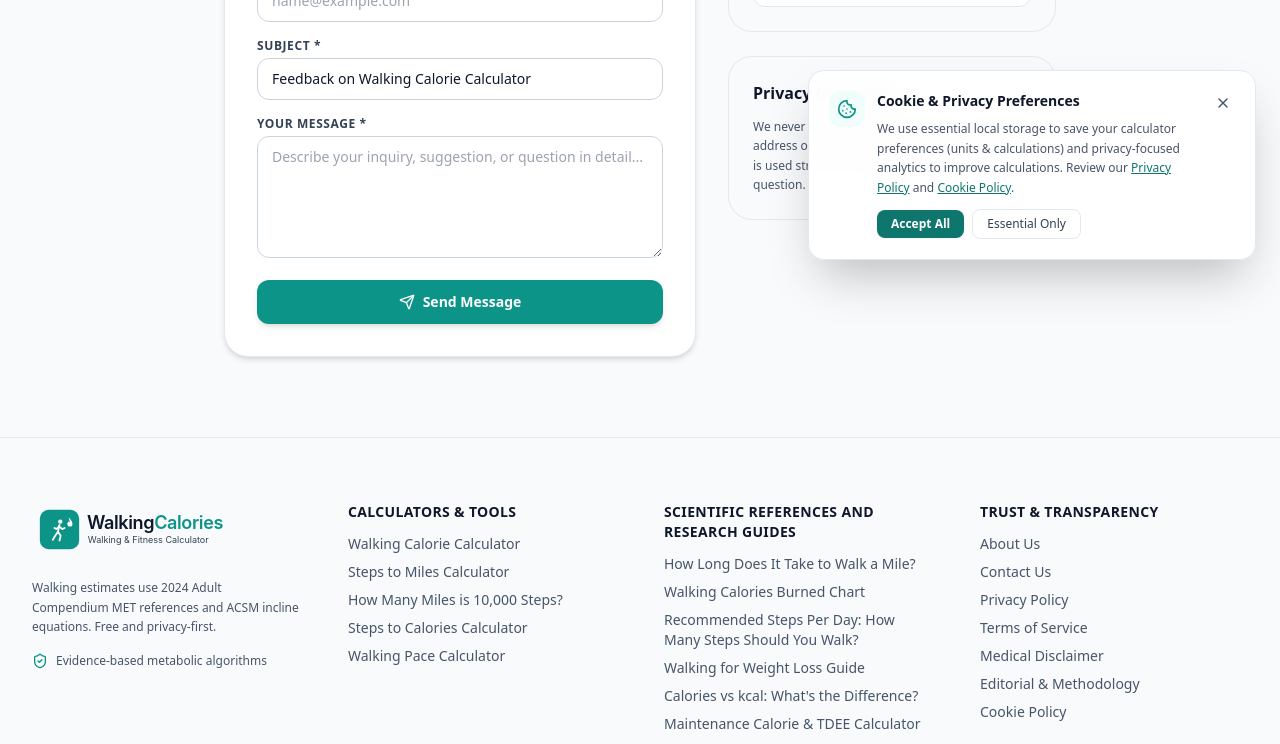
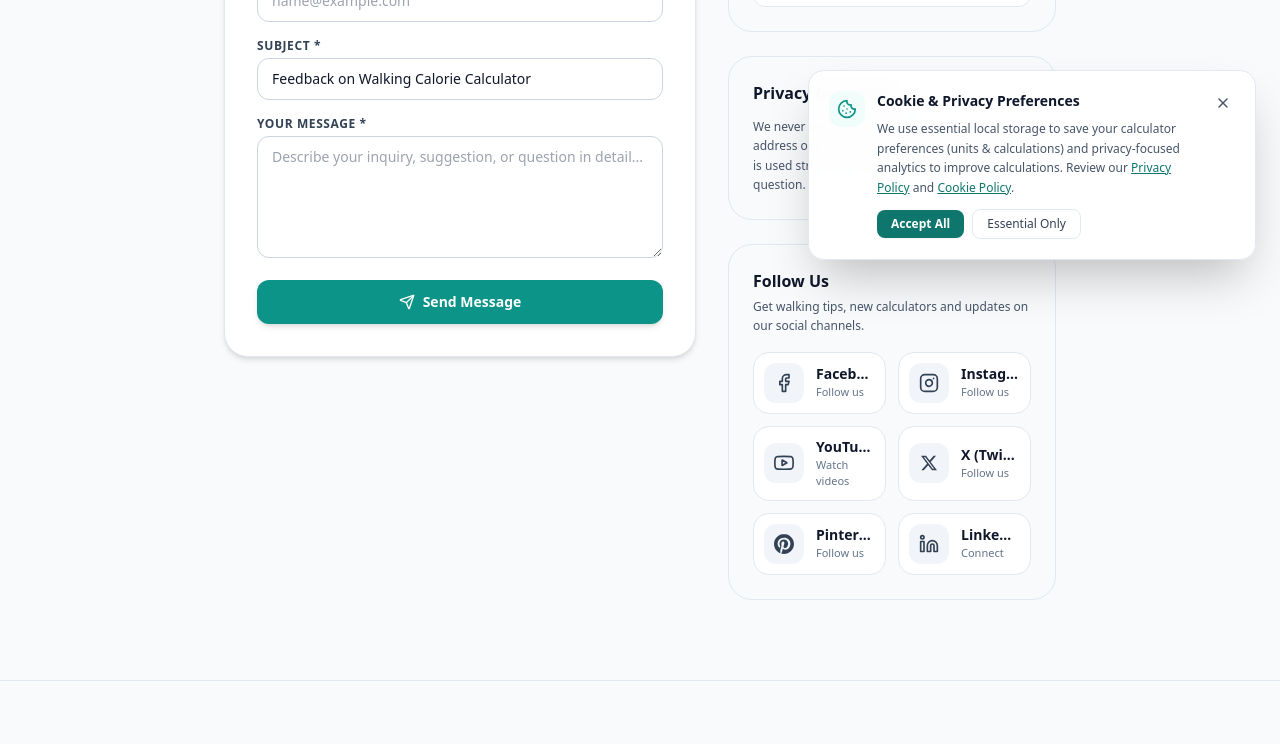
Before and after one commit to zain-taseer-developer/Walking-Calorie-Calculator-2026, a Next.js app: page /contact in a window 1280 px wide. Shown: the part 524-1268 px from the top of the page. Built offline with nearby package versions, Linux system fonts and the light colour scheme; no server answers.

Commit message:
Update calculator contact us icons

```diff
--- a/app/contact/page.tsx
+++ b/app/contact/page.tsx
@@ -3,7 +3,121 @@
 import React, { useState } from "react";
 import { siteConfig } from "@/site.config";
 import { Breadcrumbs } from "@/components/layout/Breadcrumbs";
-import { Mail, MessageSquare, Send, CheckCircle2, AlertCircle } from "lucide-react";
+import { Mail, Send, CheckCircle2, AlertCircle } from "lucide-react";
+
+const socialLinks = [
+  {
+    name: "Facebook",
+    label: "Follow us",
+    href: "https://www.facebook.com/profile.php?id=61596070157235",
+    color: "#1877F2",
+    icon: (
+      <svg viewBox="0 0 24 24" fill="none" stroke="currentColor" strokeWidth="2" strokeLinecap="round" strokeLinejoin="round" className="w-5 h-5">
+        <path d="M18 2h-3a5 5 0 0 0-5 5v3H7v4h3v8h4v-8h3l1-4h-4V7a1 1 0 0 1 1-1h3z" />
+      </svg>
+    ),
+  },
+  {
+    name: "Instagram",
+    label: "Follow us",
+    href: "https://www.instagram.com/walking_calorie_calculator/",
+    color: "#E4405F",
+    icon: (
+      <svg viewBox="0 0 24 24" fill="none" stroke="currentColor" strokeWidth="2" strokeLinecap="round" strokeLinejoin="round" className="w-5 h-5">
+        <rect x="2" y="2" width="20" height="20" rx="5" ry="5" />
+        <path d="M16 11.37A4 4 0 1 1 12.63 8 4 4 0 0 1 16 11.37z" />
+        <line x1="17.5" y1="6.5" x2="17.51" y2="6.5" />
+      </svg>
+    ),
+  },
+  {
+    name: "YouTube",
+    label: "Watch videos",
+    href: "https://www.youtube.com/@walkingcaloriecalc",
+    color: "#FF0000",
+    icon: (
+      <svg viewBox="0 0 24 24" fill="none" stroke="currentColor" strokeWidth="2" strokeLinecap="round" strokeLinejoin="round" className="w-5 h-5">
+        <path d="M22.54 6.42a2.78 2.78 0 0 0-1.94-2C18.88 4 12 4 12 4s-6.88 0-8.6.46a2.78 2.78 0 0 0-1.94 2A29 29 0 0 0 1 11.75a29 29 0 0 0 .46 5.33A2.78 2.78 0 0 0 3.4 19c1.72.46 8.6.46 8.6.46s6.88 0 8.6-.46a2.78 2.78 0 0 0 1.94-2 29 29 0 0 0 .46-5.25 29 29 0 0 0-.46-5.33z" />
+        <polygon points="9.75 15.02 15.5 11.75 9.75 8.48 9.75 15.02" />
+      </svg>
+    ),
+  },
+  {
+    name: "X (Twitter)",
+    label: "Follow us",
+    href: "https://x.com/walkingcalorie",
+    color: "#000000",
+    icon: (
+      <svg viewBox="0 0 24 24" fill="currentColor" className="w-4 h-4">
+        <path d="M18.901 1.153h3.68l-8.04 9.19L24 22.846h-7.406l-5.8-7.584-6.638 7.584H.474l8.6-9.83L0 1.154h7.594l5.243 6.932ZM17.61 20.644h2.039L6.486 3.24H4.298Z" />
+      </svg>
+    ),
+  },
+  {
+    name: "Pinterest",
+    label: "Follow us",
+    href: "https://www.pinterest.com/walkingcalorie/",
+    color: "#E60023",
+    icon: (
+      <svg viewBox="0 0 24 24" fill="currentColor" className="w-5 h-5">
+        <path d="M12.017 0C5.396 0 .029 5.367.029 11.987c0 5.079 3.158 9.417 7.618 11.162-.105-.949-.199-2.403.041-3.439.219-.937 1.406-5.957 1.406-5.957s-.359-.72-.359-1.781c0-1.663.967-2.911 2.168-2.911 1.024 0 1.518.769 1.518 1.688 0 1.029-.653 2.567-.992 3.992-.285 1.193.6 2.165 1.775 2.165 2.128 0 3.768-2.245 3.768-5.487 0-2.861-2.063-4.869-5.008-4.869-3.41 0-5.409 2.562-5.409 5.199 0 1.033.394 2.143.889 2.741.099.12.112.225.085.345-.09.375-.293 1.199-.334 1.363-.053.225-.172.271-.401.165-1.495-.69-2.433-2.878-2.433-4.646 0-3.776 2.748-7.252 7.92-7.252 4.158 0 7.392 2.967 7.392 6.923 0 4.135-2.607 7.462-6.233 7.462-1.214 0-2.354-.629-2.758-1.379l-.749 2.848c-.269 1.045-1.004 2.352-1.498 3.146 1.123.345 2.306.535 3.55.535 6.607 0 11.985-5.365 11.985-11.987C23.97 5.39 18.592.026 11.985.026L12.017 0z" />
+      </svg>
+    ),
+  },
+  {
+    name: "LinkedIn",
+    label: "Connect",
+    href: "https://www.linkedin.com/in/walking-calorie-calculator-109855286/",
+    color: "#0A66C2",
+    icon: (
+      <svg viewBox="0 0 24 24" fill="none" stroke="currentColor" strokeWidth="2" strokeLinecap="round" strokeLinejoin="round" className="w-5 h-5">
+        <path d="M16 8a6 6 0 0 1 6 6v7h-4v-7a2 2 0 0 0-2-2 2 2 0 0 0-2 2v7h-4v-7a6 6 0 0 1 6-6z" />
+        <rect x="2" y="9" width="4" height="12" />
+        <circle cx="4" cy="4" r="2" />
+      </svg>
+    ),
+  },
+];
+
+function SocialLinksCard() {
+  return (
+    <div className="p-6 rounded-3xl bg-slate-50 dark:bg-slate-900 border border-slate-200 dark:border-slate-800 space-y-4">
+      <div>
+        <h2 className="font-bold text-slate-900 dark:text-white text-base">
+          Follow Us
+        </h2>
+        <p className="mt-1 text-xs text-slate-600 dark:text-slate-400 leading-relaxed">
+          Get walking tips, new calculators and updates on our social channels.
+        </p>
+      </div>
+      <div className="grid grid-cols-1 sm:grid-cols-2 gap-3">
+        {socialLinks.map((social) => (
+          <a
+            key={social.name}
+            href={social.href}
+            target="_blank"
+            rel="noopener noreferrer me"
+            aria-label={`${social.name} - Walking Calorie Calculator`}
+            style={{ "--brand": social.color } as React.CSSProperties}
+            className="group flex items-center gap-3 p-2.5 rounded-2xl bg-white dark:bg-slate-800 border border-slate-200 dark:border-slate-700 hover:border-[var(--brand)] hover:shadow-md hover:-translate-y-0.5 transition-all duration-200"
+          >
+            <span className="w-10 h-10 shrink-0 rounded-xl flex items-center justify-center bg-slate-100 dark:bg-slate-700 text-slate-700 dark:text-slate-200 group-hover:bg-[var(--brand)] group-hover:text-white transition-colors duration-200">
+              {social.icon}
+            </span>
+            <span className="min-w-0">
+              <span className="block text-sm font-bold text-slate-900 dark:text-white truncate">
+                {social.name}
+              </span>
+              <span className="block text-[11px] text-slate-500 dark:text-slate-400">
+                {social.label}
+              </span>
+            </span>
+          </a>
+        ))}
+      </div>
+    </div>
+  );
+}
 
 export default function ContactPage() {
   const [formData, setFormData] = useState({
@@ -81,7 +195,7 @@ export default function ContactPage() {
 
       <div className="grid grid-cols-1 md:grid-cols-12 gap-8 my-8">
         {/* Contact Form (7 cols) */}
-        <div className="md:col-span-7 bg-white dark:bg-slate-900 p-6 sm:p-8 rounded-3xl border border-slate-200 dark:border-slate-800 shadow-md">
+        <div className="md:col-span-7 bg-white dark:bg-slate-900 p-6 sm:p-8 rounded-3xl border border-slate-200 dark:border-slate-800 shadow-md self-start">
           {submitted ? (
             <div className="text-center py-8 space-y-3">
               <div className="w-12 h-12 rounded-full bg-emerald-100 text-emerald-600 flex items-center justify-center mx-auto">
@@ -212,6 +326,8 @@ export default function ContactPage() {
               We never sell, rent, or distribute your email address or personal contact details. Your inquiry is used strictly to respond to your specific question.
             </p>
           </div>
+
+          <SocialLinksCard />
         </div>
       </div>
     </div>
```
